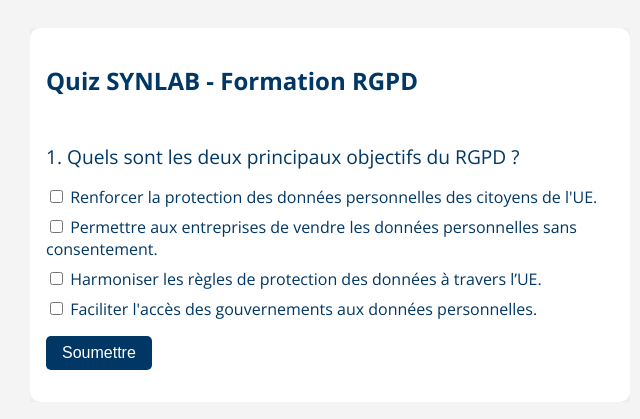
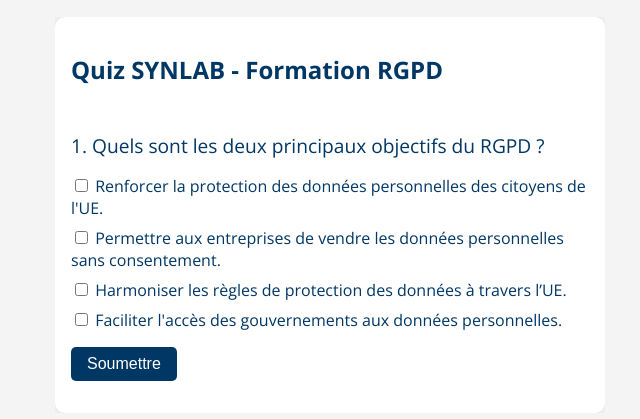
Before and after one commit to synlab-belgium-marketing/RGPD, a plain HTML site: page index.html in a window 1280 px wide. Shown: the part 185-604 px from the top of the page, without its empty margins (310-950 px from the left). Drawn offline with nearby package versions, Linux system fonts and the light colour scheme; some packages are replaced by stand-ins of ours; a script that the page names is missing.

Commit message:
Update index.html

```diff
--- a/index.html
+++ b/index.html
@@ -18,8 +18,8 @@
             height: 100vh;
         }
         .container {
-            width: 90%;
-            max-width: 600px;
+            width: 50%;
+            max-width: 550px;
             margin: auto;
             overflow: hidden;
         }
```
